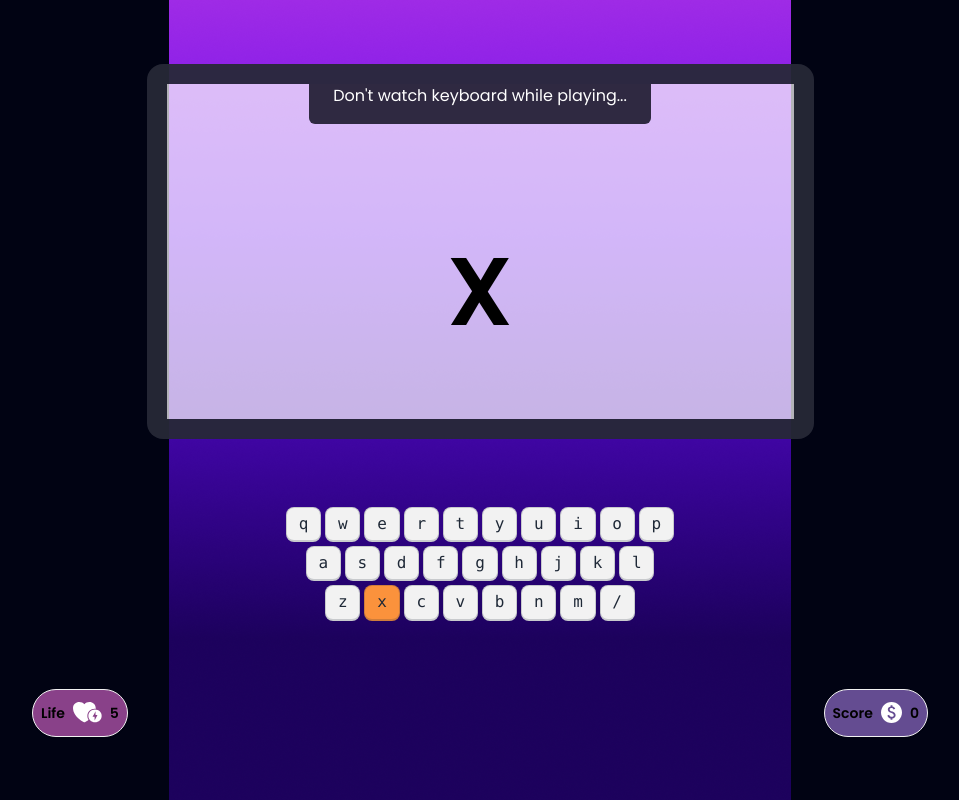
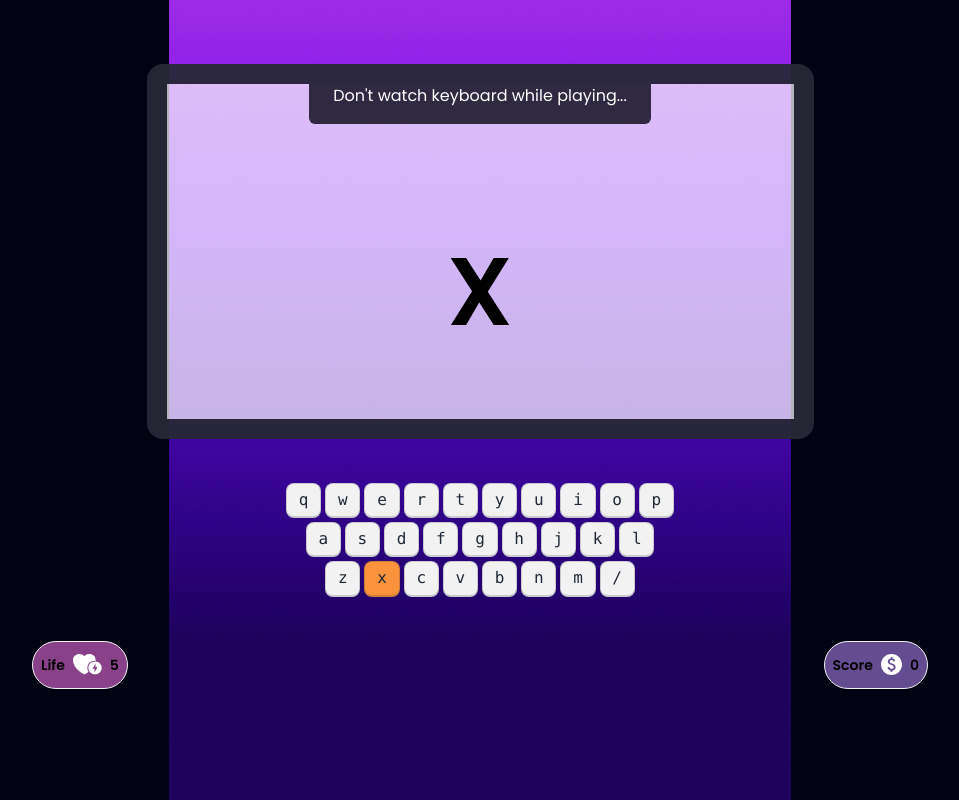
Before and after one commit to Razzak118348/Alpha-clash-game, a plain HTML site: page index.html in a window 1280 px wide. Both pictures are taken after a click on the button "Play Now". Shown: the whole page, without its empty margins (160-1119 px from the left). Drawn offline with nearby package versions, Linux system fonts and the light colour scheme.

Commit message:
gap adjust

```diff
--- a/index.html
+++ b/index.html
@@ -31,7 +31,7 @@
 
         <!-- play play-ground  -->
         <section id="play-ground" class=" hidden">
-            <div class="flex flex-col items-center gap-16 pt-16">
+            <div class="flex flex-col items-center gap-10 pt-16">
                 <!-- screen  -->
                 <div class="artboard artboard-horizontal phone-2   border-[20px] rounded-2xl border-[#010313CC] bg-[#FFFFFFB3] ">
                     <div class=" flex justify-center">
```
